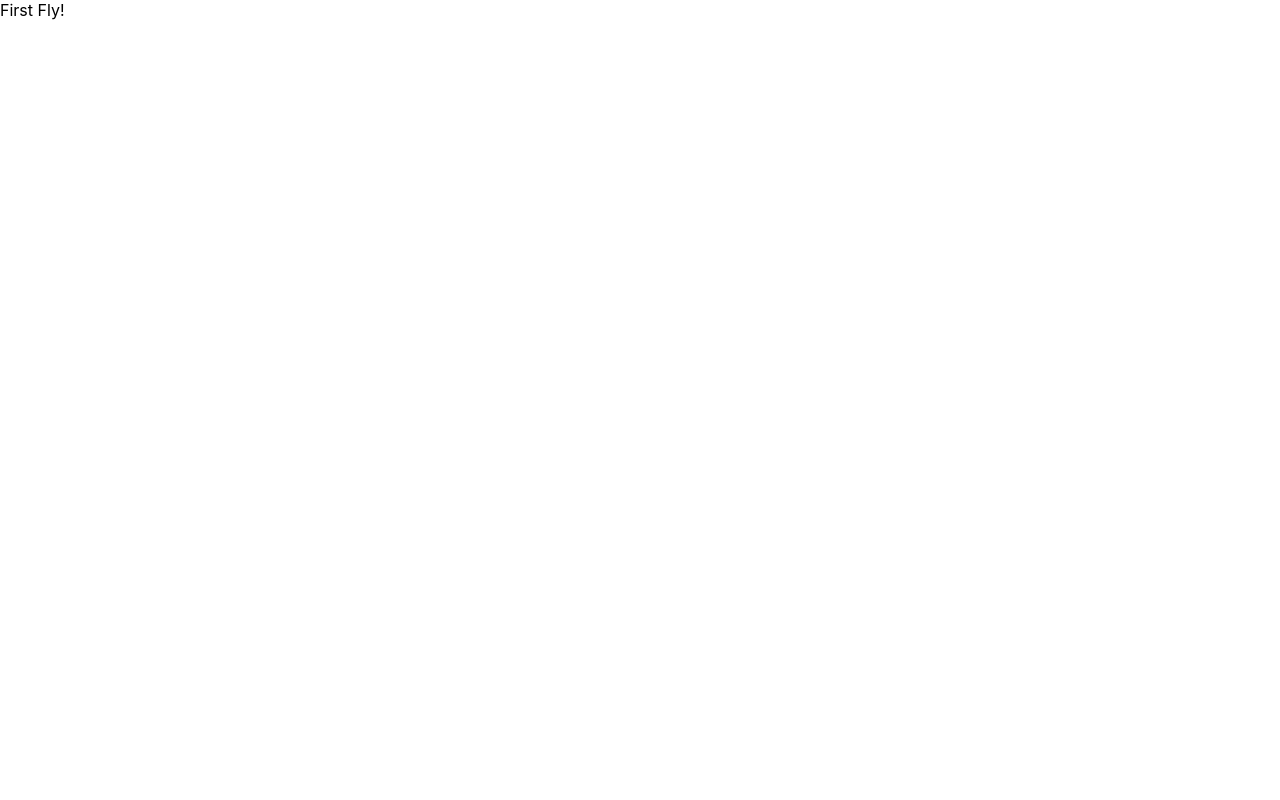
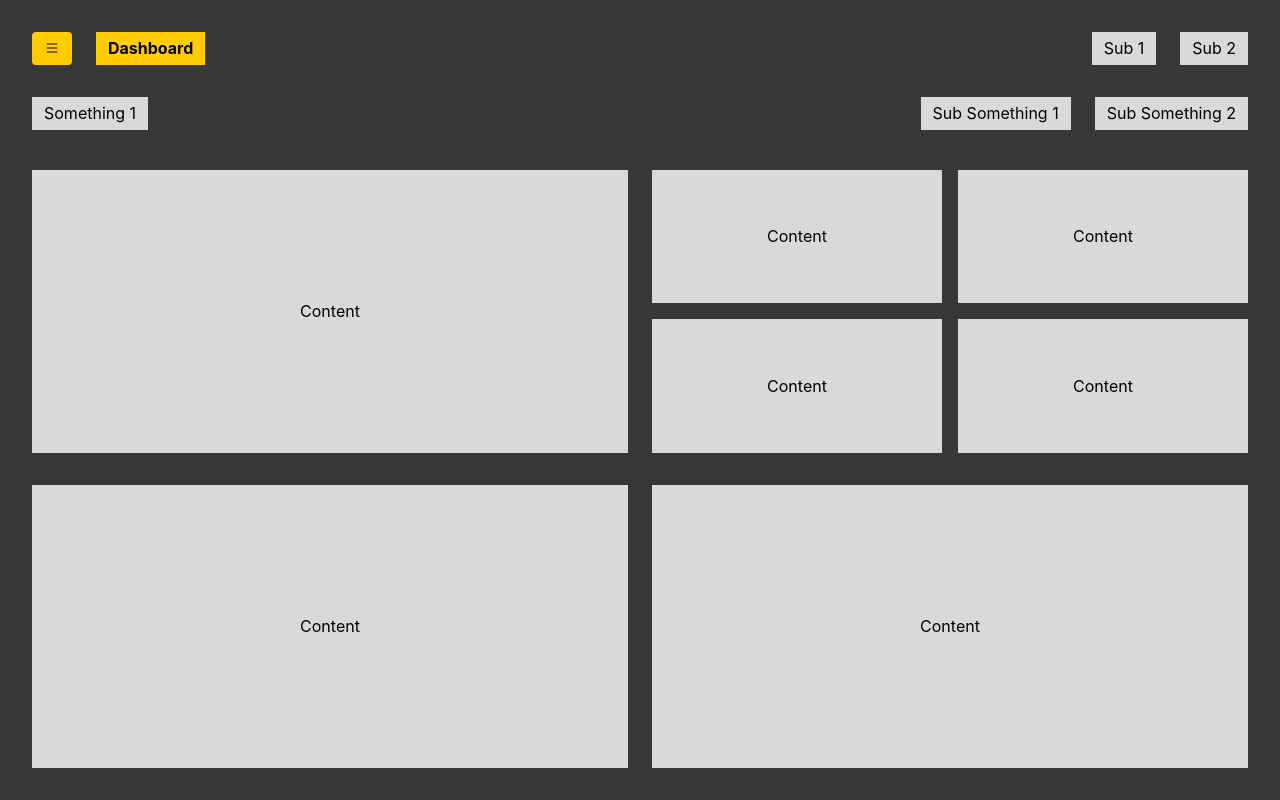
Before and after one commit to paraparata/a-dashboard, a React (Create React App) app: page / in a window 1280 px wide. Built offline with nearby package versions, Linux system fonts and the light colour scheme.

Commit message:
fixed style

```diff
--- a/src/App.js
+++ b/src/App.js
@@ -1,9 +1,12 @@
 import React from "react";
+import styles from "./App.module.scss";
+import { MainView, SideBar } from "./components/base";
 
 const App = () => {
   return (
-    <div>
-      <span>First Fly!</span>
+    <div className={styles.root}>
+      <SideBar />
+      <MainView style={{ flex: 1 }} />
     </div>
   );
 };
--- /dev/null
+++ b/src/App.module.scss
@@ -0,0 +1,5 @@
+.root {
+  height: 100vh;
+  display: flex;
+  background: var(--color-grey-base);
+}
--- a/src/index.css
+++ b/src/index.css
@@ -1,13 +1,25 @@
+:root {
+  --color-yellow: hsla(47.95deg, 100%, 50%, 1);
+  --color-yellow-light: hsla(47.95deg, 100%, 65%, 1);
+  --color-grey-light: hsla(47.95deg, 0%, 85%, 1);
+  --color-grey-base: hsla(47.95deg, 0%, 22%, 1);
+  --color-grey-dark: hsla(47.95deg, 0%, 10%, 1);
+
+  --color-yellow-transparent: hsla(47.95deg, 100%, 50%, 0.5);
+  --color-yellow-dark-transparent: hsla(47.95deg, 100%, 5%, 0.5);
+  --color-grey-base-transparent: hsla(47.95deg, 0%, 22%, 0.5);
+}
+
 body {
   margin: 0;
-  font-family: -apple-system, BlinkMacSystemFont, 'Segoe UI', 'Roboto', 'Oxygen',
-    'Ubuntu', 'Cantarell', 'Fira Sans', 'Droid Sans', 'Helvetica Neue',
+  font-family: -apple-system, BlinkMacSystemFont, "Segoe UI", "Roboto", "Oxygen",
+    "Ubuntu", "Cantarell", "Fira Sans", "Droid Sans", "Helvetica Neue",
     sans-serif;
   -webkit-font-smoothing: antialiased;
   -moz-osx-font-smoothing: grayscale;
 }
 
 code {
-  font-family: source-code-pro, Menlo, Monaco, Consolas, 'Courier New',
+  font-family: source-code-pro, Menlo, Monaco, Consolas, "Courier New",
     monospace;
 }
```
